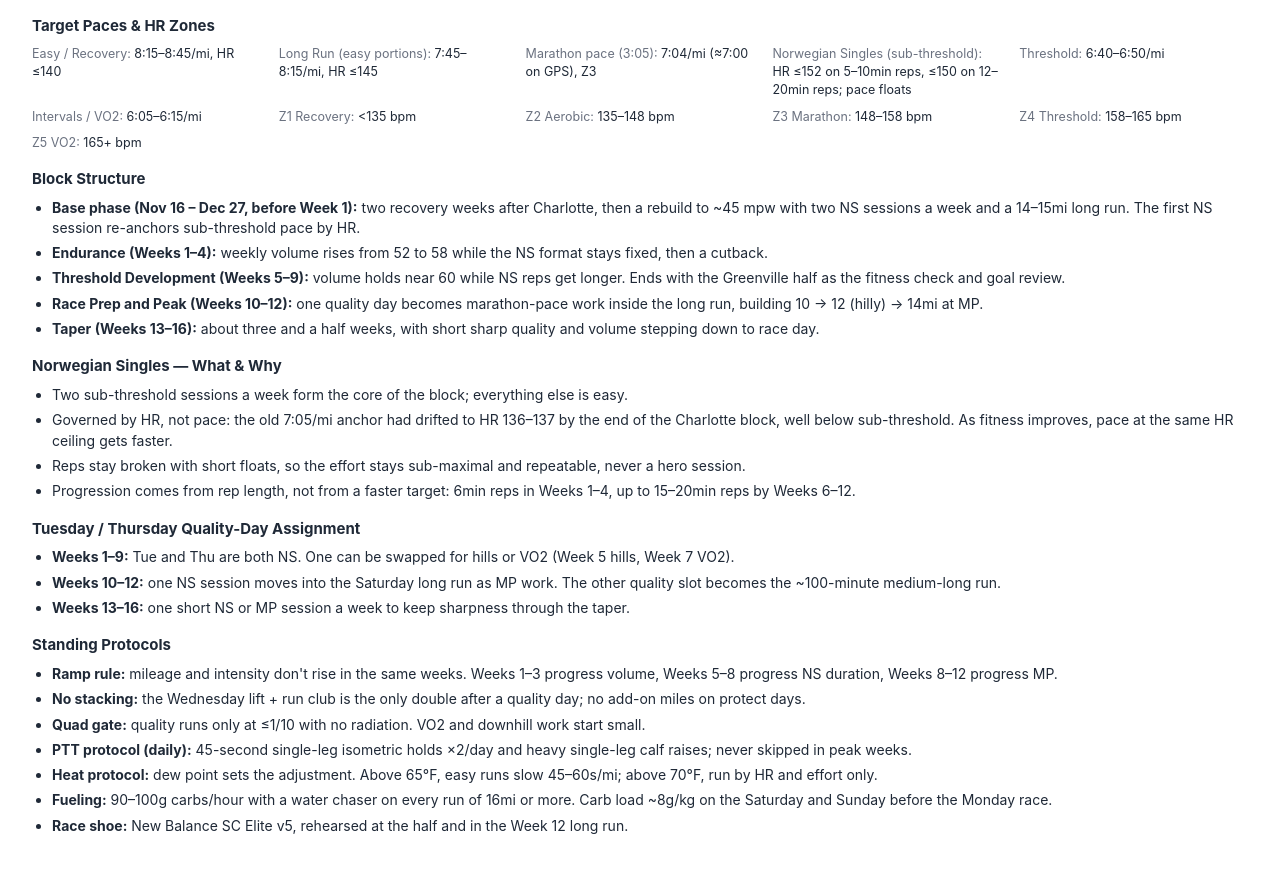
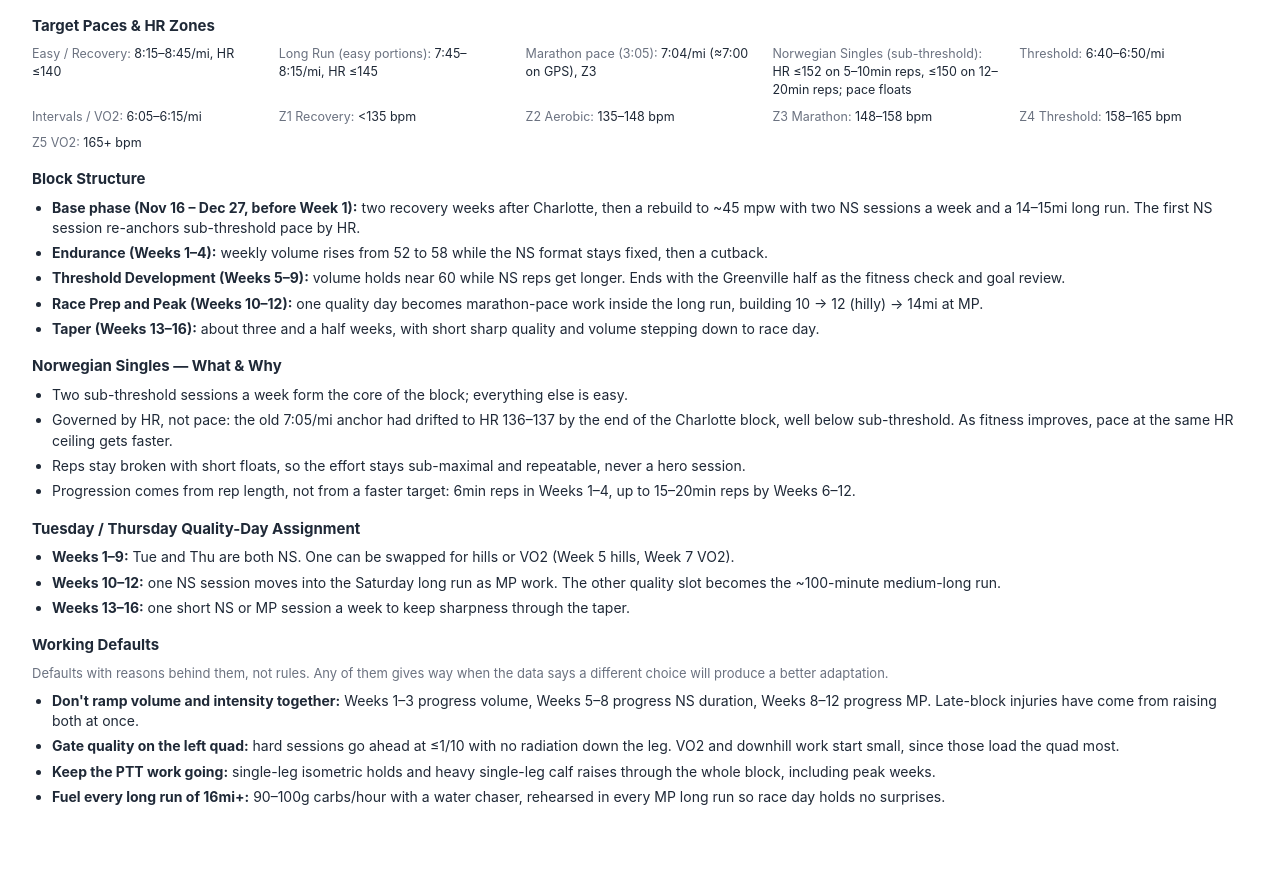
Before and after one commit to dnorton/dnorton, a Jekyll site: the page boston-marathon/calendar.html, which Jekyll copies as it is, in a window 1280 px wide and 900 px high, scrolled down 2037 px. Shown: the top 873 px of the window. Built offline with Jekyll 4.4.1, drawn with Linux system fonts in a browser that asks for light colours; some of the changed text lies outside the part shown.

Commit message:
Update Boston calendar and frame protocols as defaults
Replace the calendar with the latest version, which turns "Standing
Protocols" into "Working Defaults". Update the note to match: present
the changes from Charlotte as defaults, and soften the no-stacking rule.

Co-Authored-By: Claude Opus 5.5 <noreply@anthropic.com>

```diff
--- a/boston-marathon/calendar.html
+++ b/boston-marathon/calendar.html
@@ -388,7 +388,7 @@
   <td>AM Lift + PM Run Club (easy 8mi)</td>
   <td><span class="ml-tag">ML</span><br>12mi easy</td>
   <td>Easy 7mi</td>
-  <td><b>19mi w/ <span class="mp-tag">MP</span> 14mi @ MP</b><br>last big MP run · full race-day fueling · SC Elite v5</td>
+  <td><b>19mi w/ <span class="mp-tag">MP</span> 14mi @ MP</b><br>last big MP run · full race-day fueling and race-shoe rehearsal</td>
   <td>Bike (easy), optional easy 3mi</td>
 </tr>
 
@@ -497,15 +497,13 @@
     <li><b>Weeks 13–16:</b> one short NS or MP session a week to keep sharpness through the taper.</li>
   </ul>
 
-  <h2>Standing Protocols</h2>
+  <h2>Working Defaults</h2>
+  <p style="margin:0 0 8px;font-size:13px;color:var(--muted)">Defaults with reasons behind them, not rules. Any of them gives way when the data says a different choice will produce a better adaptation.</p>
   <ul>
-    <li><b>Ramp rule:</b> mileage and intensity don't rise in the same weeks. Weeks 1–3 progress volume, Weeks 5–8 progress NS duration, Weeks 8–12 progress MP.</li>
-    <li><b>No stacking:</b> the Wednesday lift + run club is the only double after a quality day; no add-on miles on protect days.</li>
-    <li><b>Quad gate:</b> quality runs only at ≤1/10 with no radiation. VO2 and downhill work start small.</li>
-    <li><b>PTT protocol (daily):</b> 45-second single-leg isometric holds ×2/day and heavy single-leg calf raises; never skipped in peak weeks.</li>
-    <li><b>Heat protocol:</b> dew point sets the adjustment. Above 65°F, easy runs slow 45–60s/mi; above 70°F, run by HR and effort only.</li>
-    <li><b>Fueling:</b> 90–100g carbs/hour with a water chaser on every run of 16mi or more. Carb load ~8g/kg on the Saturday and Sunday before the Monday race.</li>
-    <li><b>Race shoe:</b> New Balance SC Elite v5, rehearsed at the half and in the Week 12 long run.</li>
+    <li><b>Don't ramp volume and intensity together:</b> Weeks 1–3 progress volume, Weeks 5–8 progress NS duration, Weeks 8–12 progress MP. Late-block injuries have come from raising both at once.</li>
+    <li><b>Gate quality on the left quad:</b> hard sessions go ahead at ≤1/10 with no radiation down the leg. VO2 and downhill work start small, since those load the quad most.</li>
+    <li><b>Keep the PTT work going:</b> single-leg isometric holds and heavy single-leg calf raises through the whole block, including peak weeks.</li>
+    <li><b>Fuel every long run of 16mi+:</b> 90–100g carbs/hour with a water chaser, rehearsed in every MP long run so race day holds no surprises.</li>
   </ul>
 </div>
 
```
Also changed, not shown: _writing/boston-marathon.md (+3 -1 lines).
